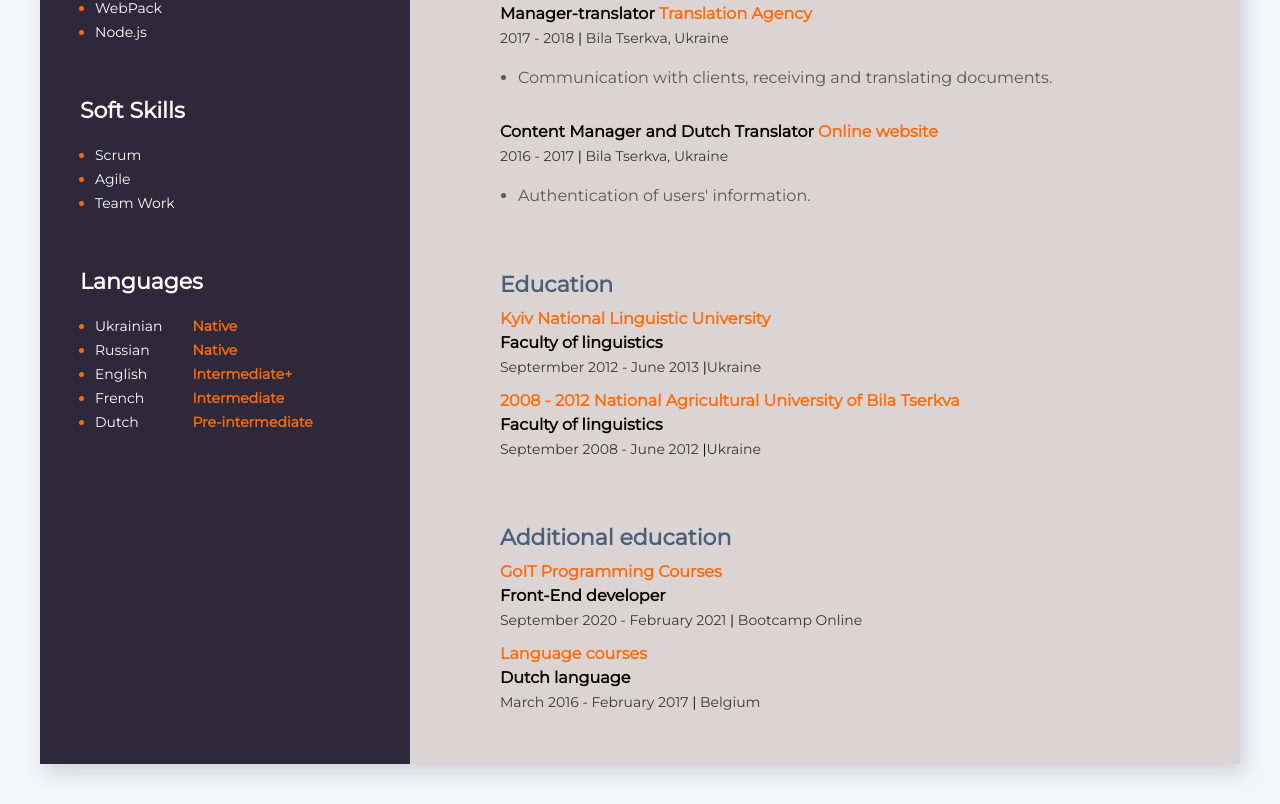
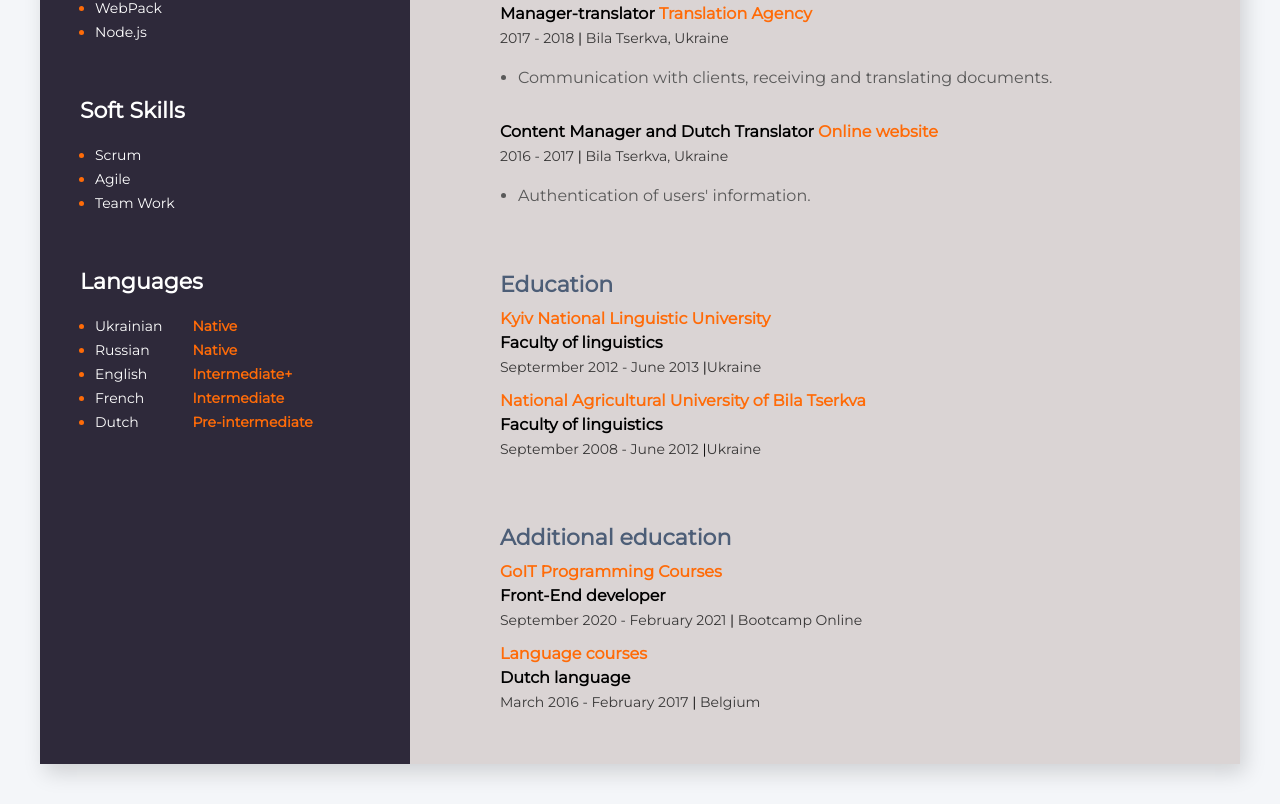
Before and after one commit to Natali-bc/cv-resume, a plain HTML site: page index.html in a window 1280 px wide. Shown: the part 922-1726 px from the top of the page. Drawn offline with Linux system fonts and the light colour scheme.

Commit message:
Update index.html

```diff
--- a/index.html
+++ b/index.html
@@ -273,7 +273,7 @@
           <br />
 
           <h4 class="university">
-            2008 - 2012 National Agricultural University of Bila Tserkva
+            National Agricultural University of Bila Tserkva
           </h4>
           <h4 class="course">Faculty of linguistics</h4>
           <span class="period"
```
